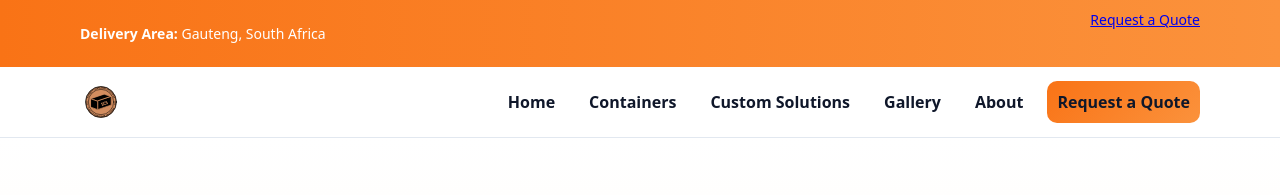
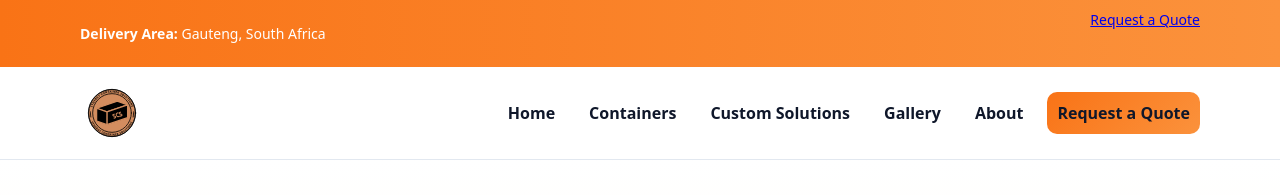
Before and after one commit to Mayurin-C/synergycontainersolutions, a plain HTML site: page index.html in a window 1280 px wide. Shown: the top 195 px of the page. Drawn offline with Linux system fonts and the light colour scheme.

Commit message:
Update styles.css

```diff
--- a/styles.css
+++ b/styles.css
@@ -50,9 +50,9 @@ body{
   padding:14px 0;
 }
 .brand img{
-  height:42px;
+  height:64px;
   width:auto;
-  max-width:180px;
+  max-width:220px;
   display:block;
 }
 .nav{
```
